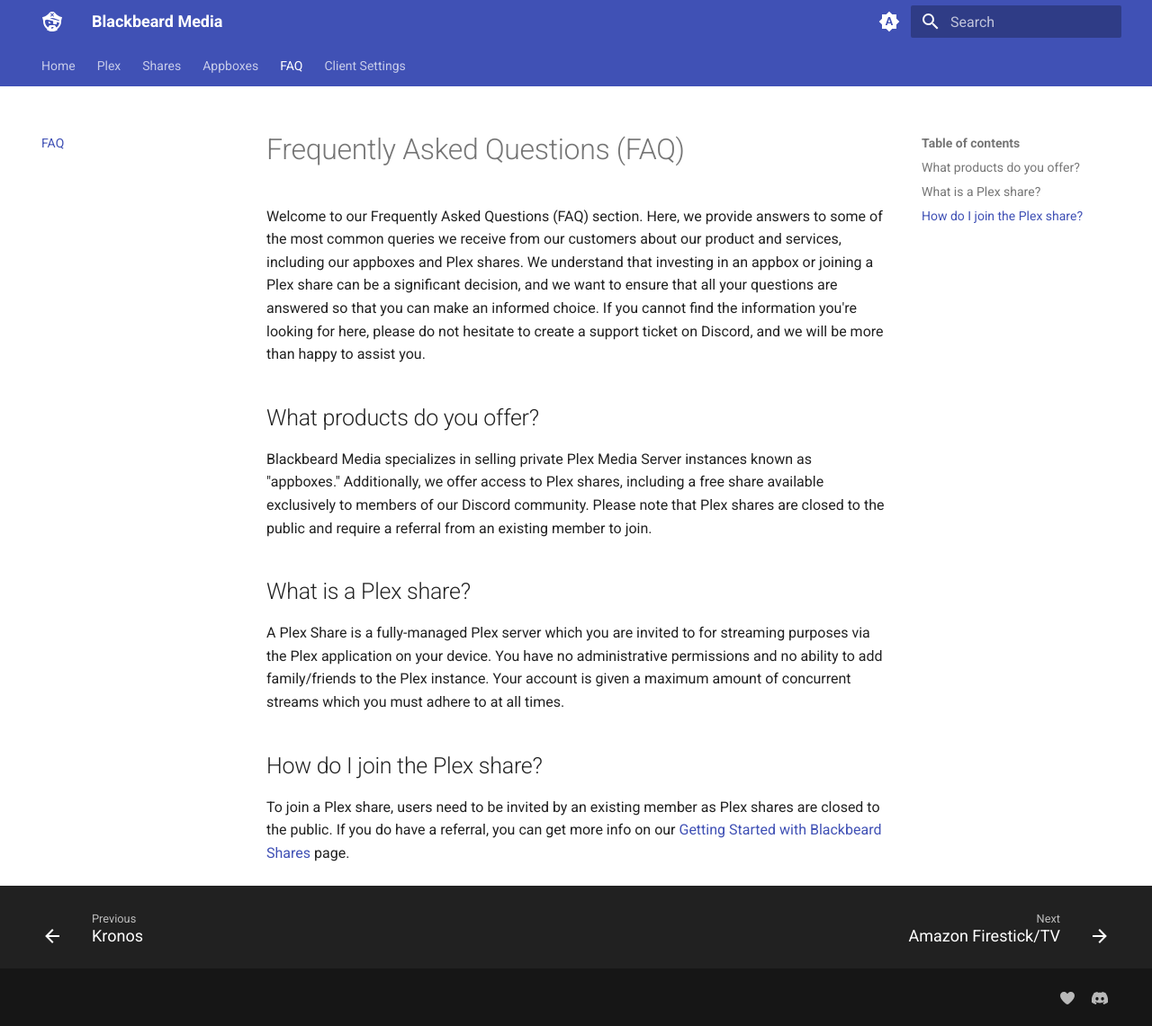
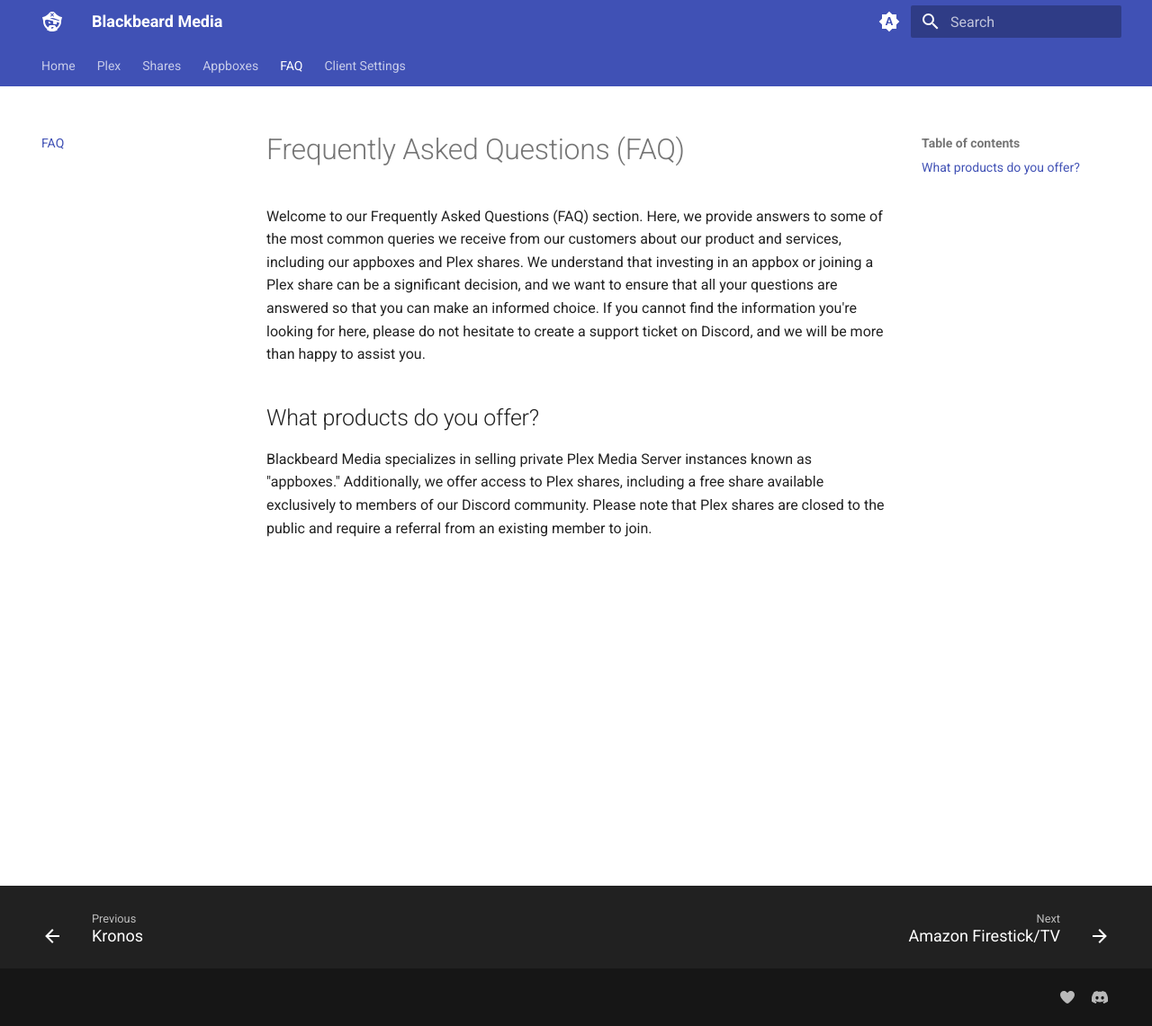
Before and after one commit to neomedia6989/docs-2, an MkDocs documentation site: the page built from docs/faq/index.md, in a window 1280 px wide and 1141 px high. Shown: the whole window at 90% size. Built offline with MkDocs 1.6.1 and Material for MkDocs 9.7.7, drawn with Linux system fonts in a browser that asks for light colours.

Commit message:
Update index.md

```diff
--- a/docs/faq/index.md
+++ b/docs/faq/index.md
@@ -5,11 +5,3 @@
 ## What products do you offer?
 
 Blackbeard Media specializes in selling private Plex Media Server instances known as "appboxes." Additionally, we offer access to Plex shares, including a free share available exclusively to members of our Discord community. Please note that Plex shares are closed to the public and require a referral from an existing member to join.
-
-## What is a Plex share?
-
-A Plex Share is a fully-managed Plex server which you are invited to for streaming purposes via the Plex application on your device. You have no administrative permissions and no ability to add family/friends to the Plex instance. Your account is given a maximum amount of concurrent streams which you must adhere to at all times.
-
-## How do I join the Plex share?
-
-To join a Plex share, users need to be invited by an existing member as Plex shares are closed to the public. If you do have a referral, you can get more info on our [Getting Started with Blackbeard Shares](../shares/getting-started.md) page.
```
